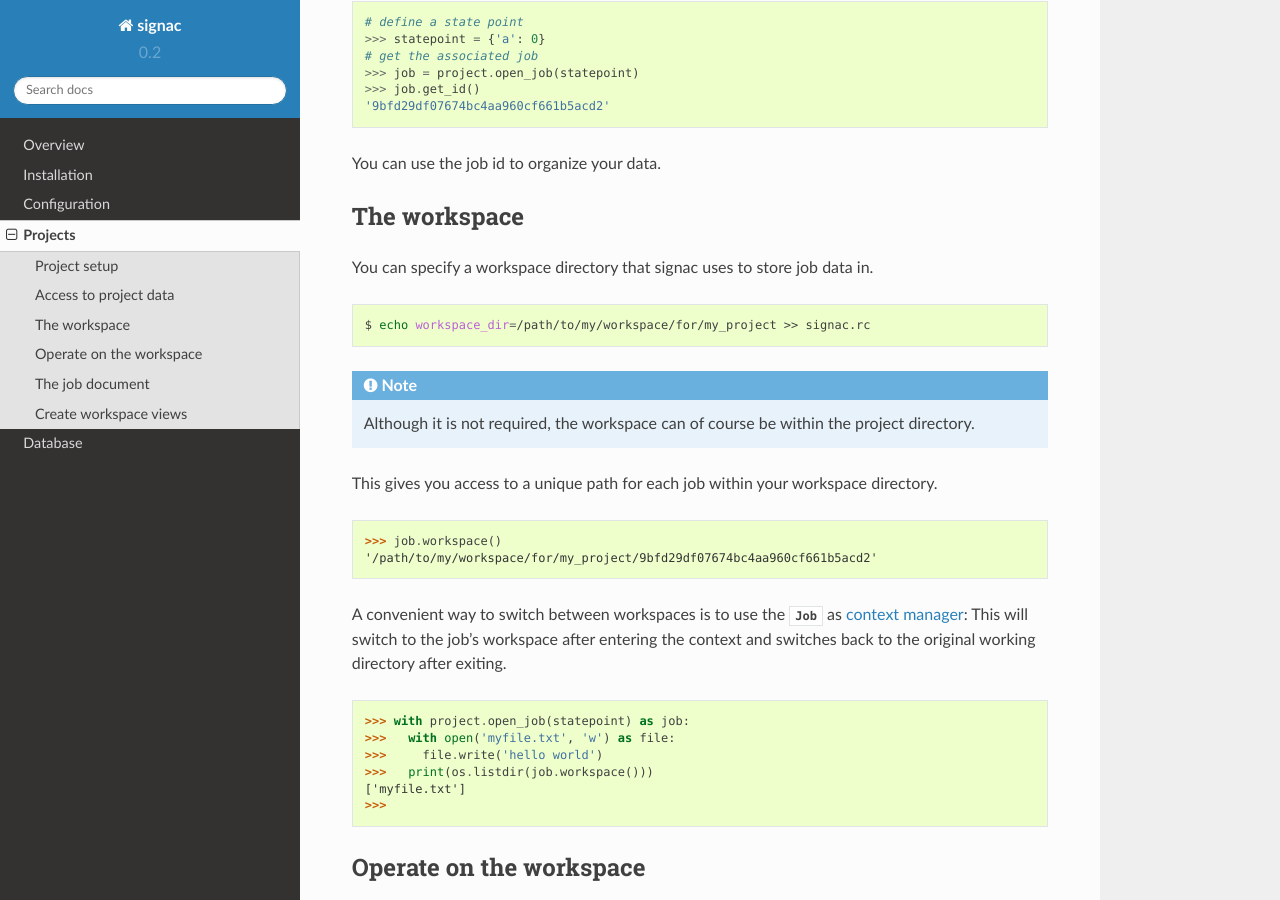
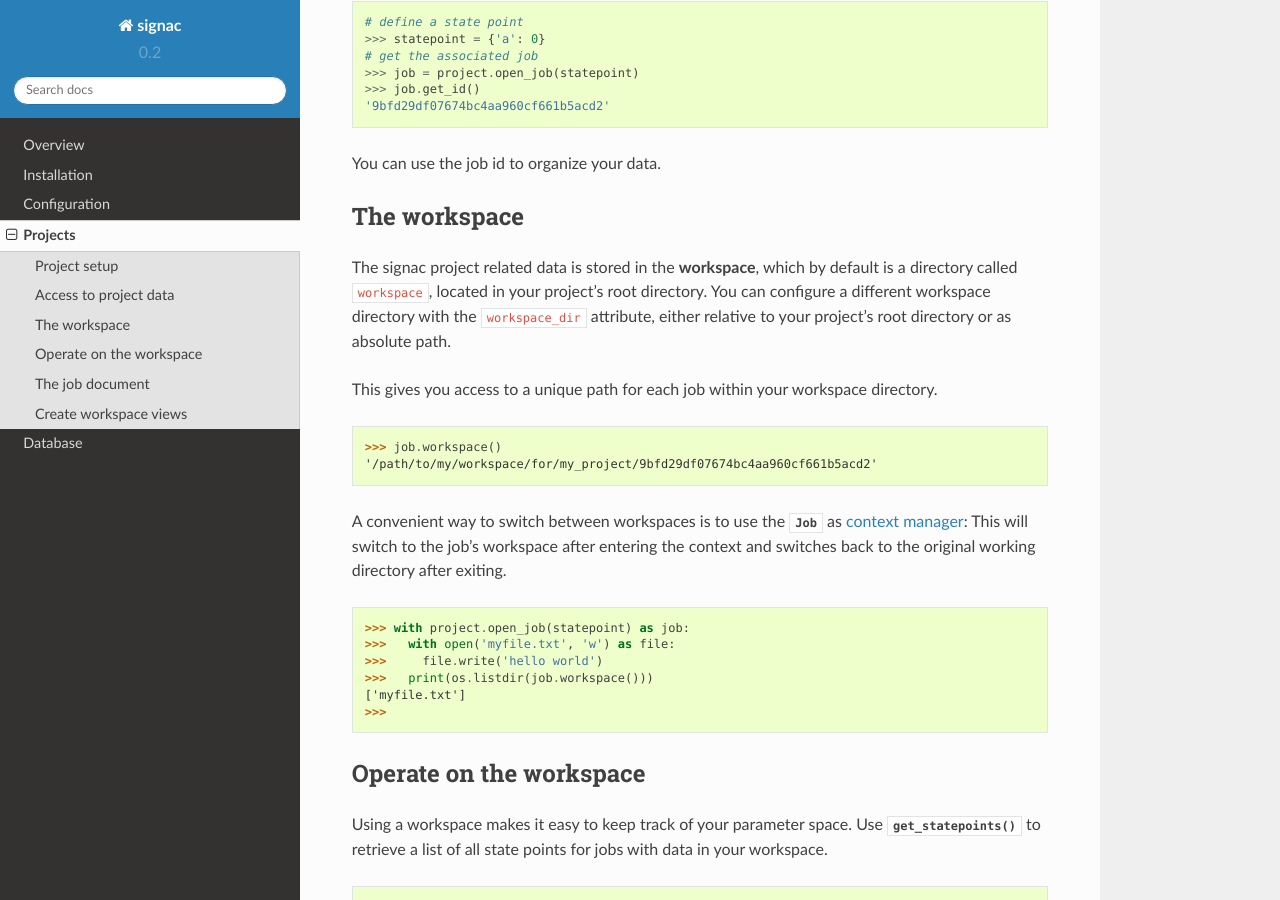
Before and after one commit to glotzerlab/signac, a Sphinx documentation site: the page built from doc/projects.rst, in a window 1280 px wide and 900 px high, scrolled down 798 px. Built offline with Sphinx 7.4.7 and the Read the Docs theme 2.0.0, drawn with Linux system fonts in a browser that asks for light colours.

Commit message:
Update documentation concerning workspace_dir.

```diff
--- a/doc/projects.rst
+++ b/doc/projects.rst
@@ -47,15 +47,8 @@ You can use the job id to organize your data.
 The workspace
 -------------
 
-You can specify a workspace directory that signac uses to store job data in.
-
-.. code-block:: bash
-
-    $ echo workspace_dir=/path/to/my/workspace/for/my_project >> signac.rc
-
-.. note::
-
-    Although it is not required, the workspace can of course be within the project directory.
+The signac project related data is stored in the **workspace**, which by default is a directory called ``workspace``, located in your project's root directory.
+You can configure a different workspace directory with the ``workspace_dir`` attribute, either relative to your project's root directory or as absolute path.
 
 This gives you access to a unique path for each job within your workspace directory.
 
```
Also changed, not shown: doc/configuration.rst (+2 -6 lines).
